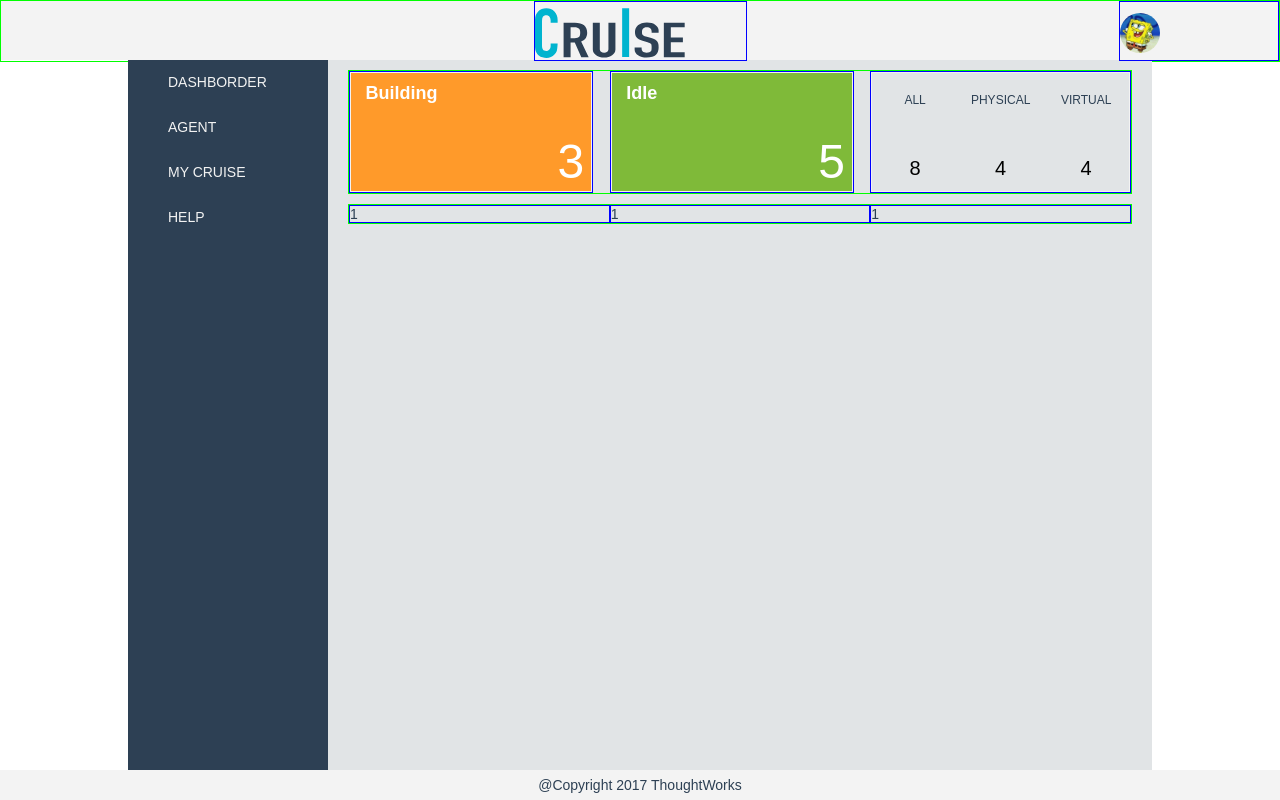
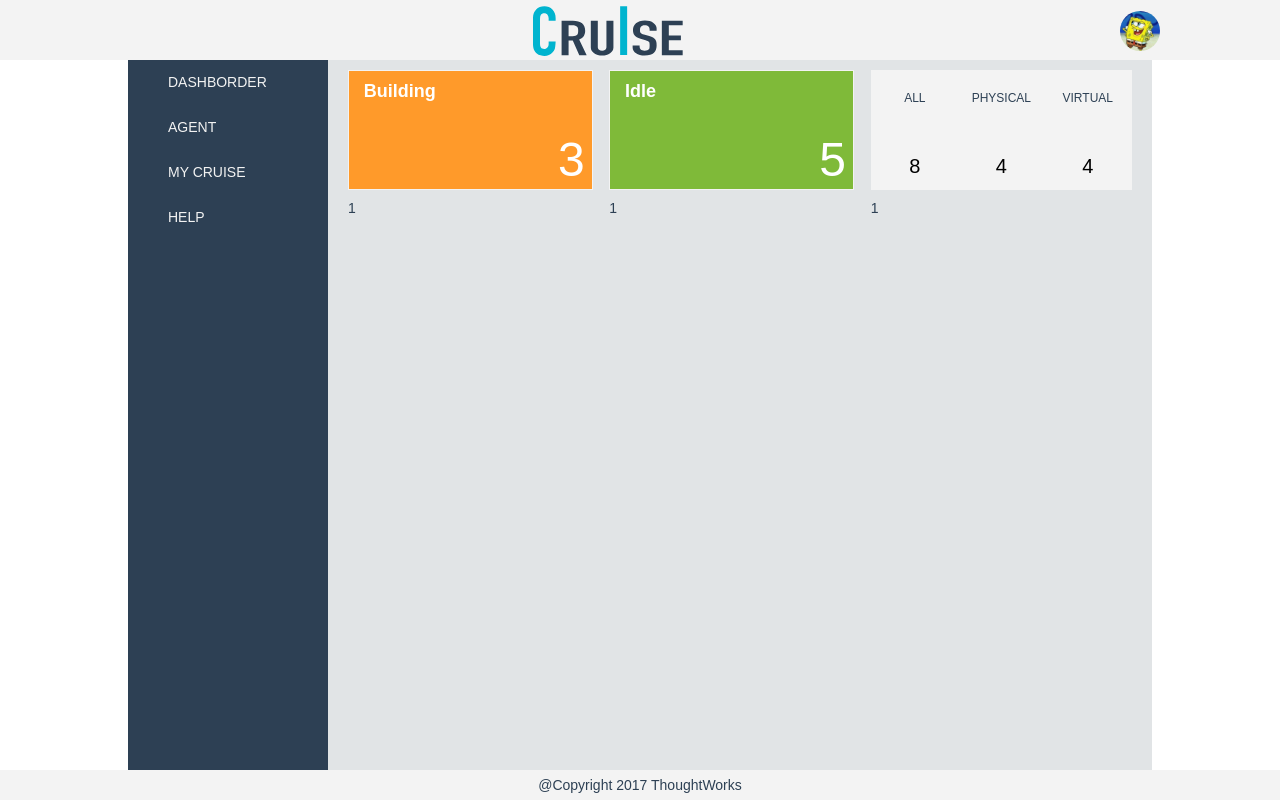
Before and after one commit to BlueStoneQ/BBQ, a React (Create React App) app in the folder thoughtworks-homework/cruise/: page / in a window 1280 px wide. Built offline with nearby package versions, Linux system fonts and the light colour scheme.

Commit message:
cruise-背景色和内容的展示颜色区分

```diff
--- a/thoughtworks-homework/cruise/src/views/cruise/index.css
+++ b/thoughtworks-homework/cruise/src/views/cruise/index.css
@@ -6,13 +6,14 @@
 /* num-card的wrap */
 .num-card {
   height: 120px;
-  color: #2D4054;
-  font-size: 12px;
+  background: #F3F3F3;
 }
 
 .num-card-label {
   margin-top: 20px;
   text-align: center;
+  color: #2D4054;
+  font-size: 12px;
 }
 
 .num-card-num {
--- a/thoughtworks-homework/cruise/src/views/cruise/index.jsx
+++ b/thoughtworks-homework/cruise/src/views/cruise/index.jsx
@@ -23,14 +23,14 @@ const MenuItem = Menu.Item;
  */
 const rowStyle = {
   marginBottom: '10px',
-  border: '1px solid #0f0'
+  // border: '1px solid #0f0'
 };
 
 /**
  * Col的公共样式
  */
 const colStyle = {
-  border: '1px solid #00f'
+  // border: '1px solid #00f'
 };
 
 class Cruise extends Component {
```
